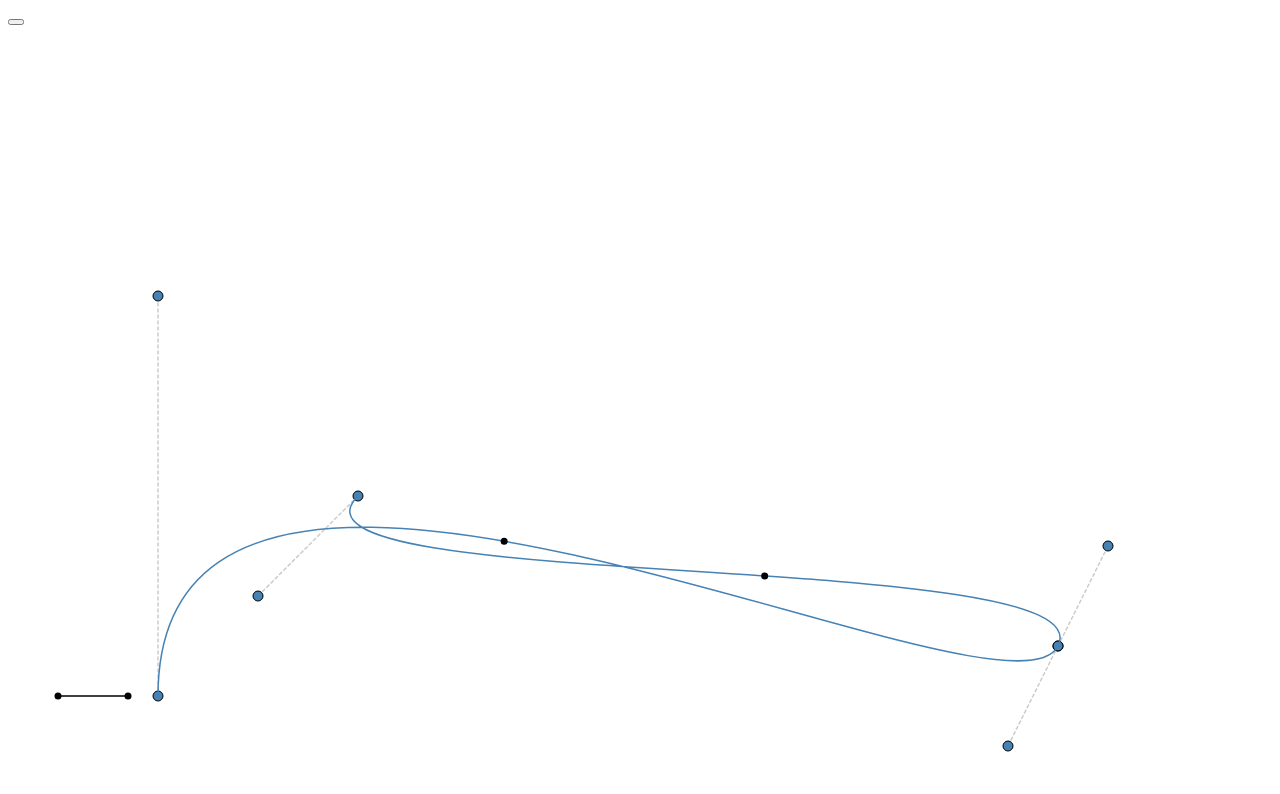
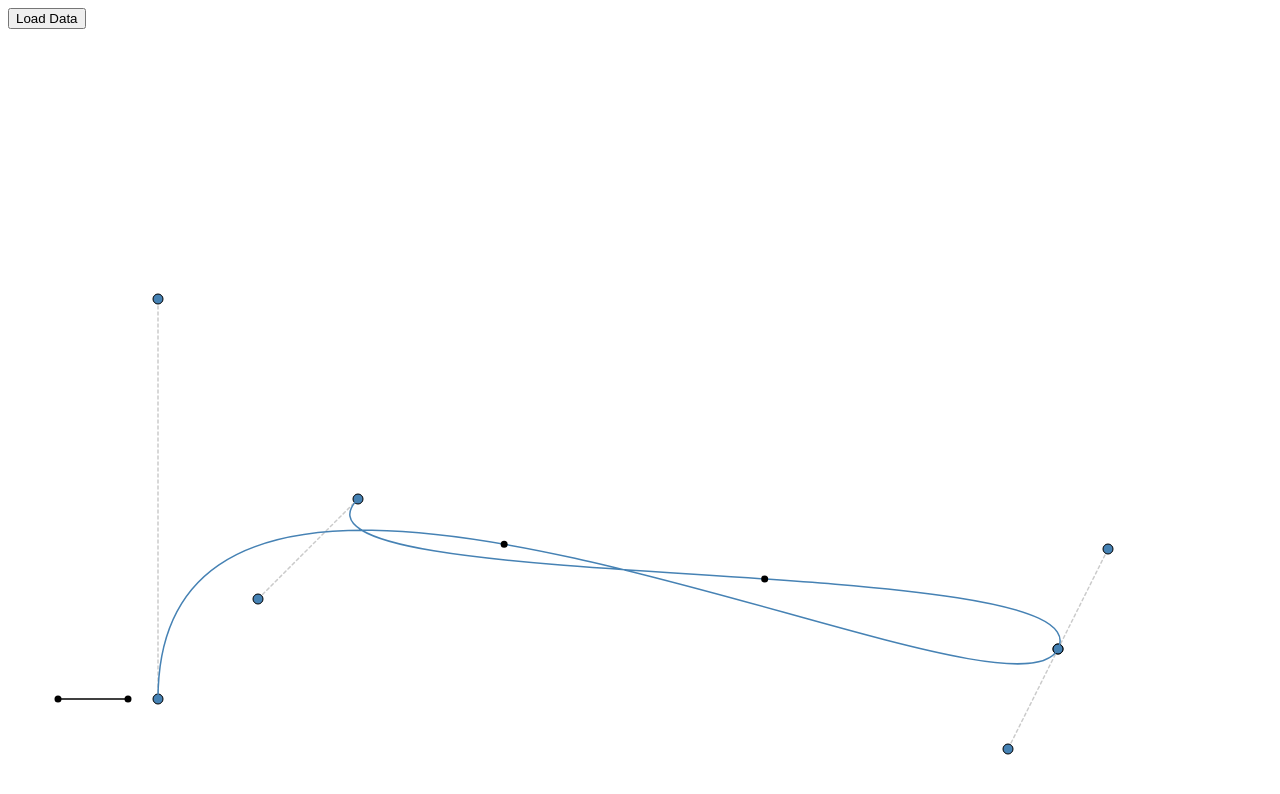
Before and after one commit to offenwanger/timeALine, a plain HTML site: page index.html in a window 1280 px wide. Drawn offline with Linux system fonts and the light colour scheme.

Commit message:
title data

```diff
--- a/index.html
+++ b/index.html
@@ -11,7 +11,7 @@
 </head>
 
 <body>
-    <button onclick="loadData()"></button>
+    <button onclick="loadData()">Load Data</button>
     <div id="svg_container"></div>
 </body>
 
```
